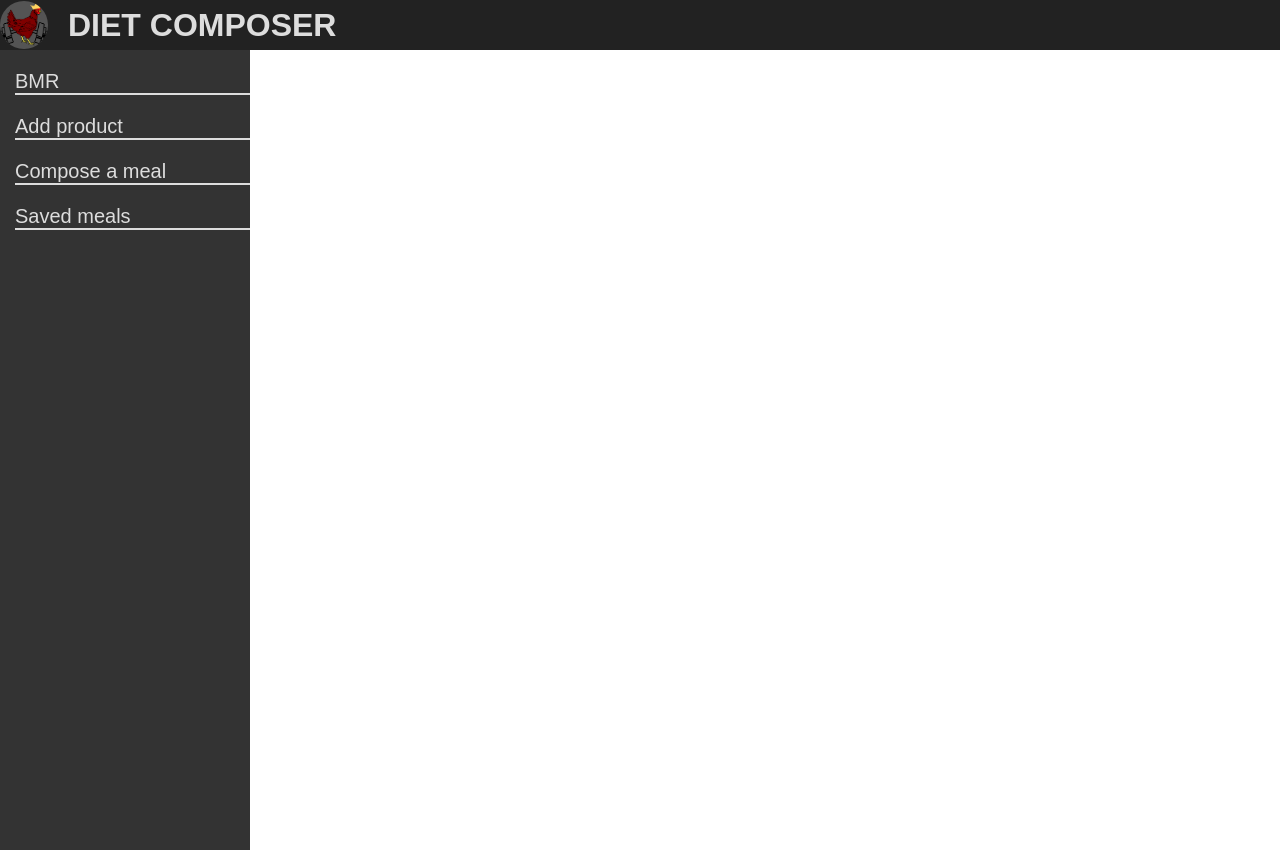
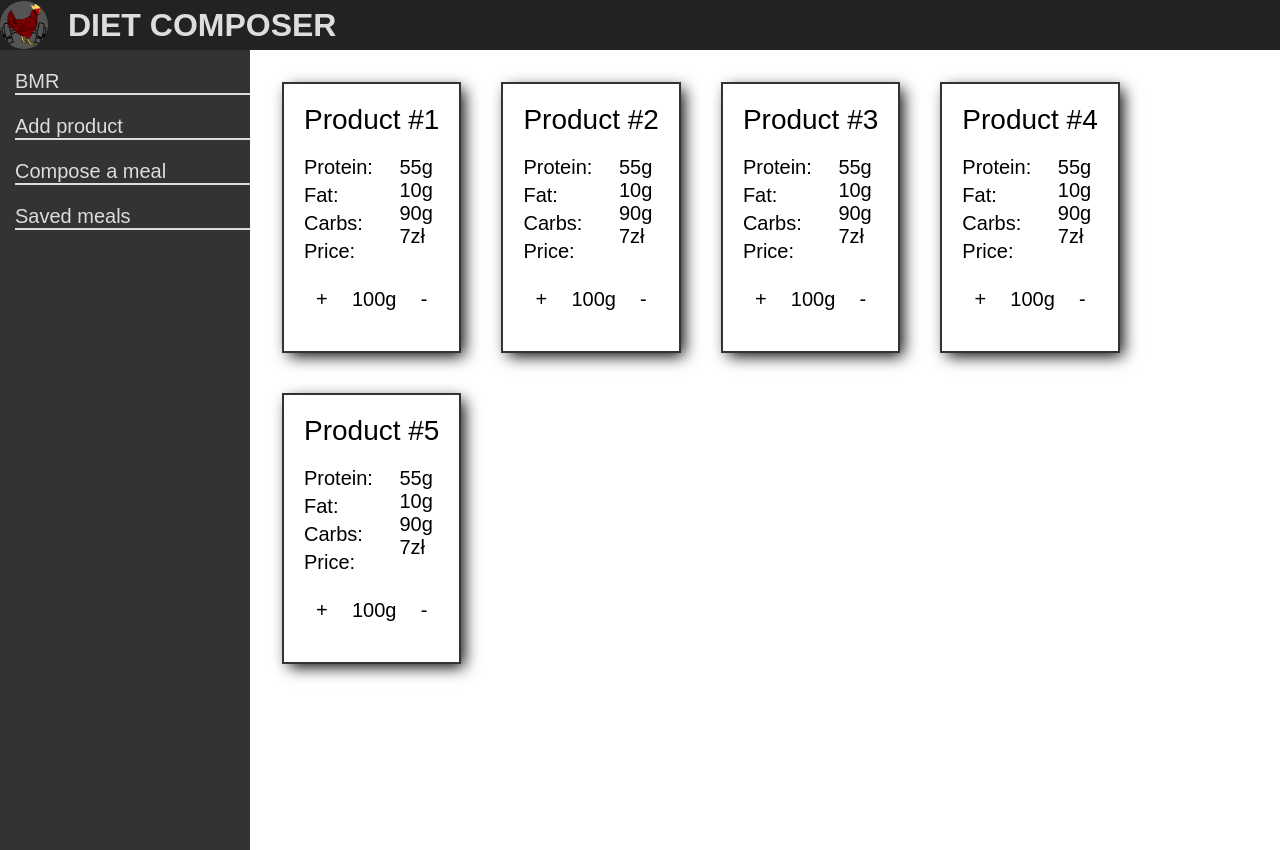
Before and after one commit to Adrode/diet-composer-react, a React (Create React App) app: page / in a window 1280 px wide. Built offline with nearby package versions, Linux system fonts and the light colour scheme; a web font is replaced by a local one.

Commit message:
ProductPickers prepared

```diff
--- a/src/App.js
+++ b/src/App.js
@@ -1,6 +1,7 @@
 import { Header } from "./features/Header";
 import { Options } from "./features/Options";
 import { StyledWorkspaceContainer } from "./common/WorkspaceContainer/styled";
+import { MealComposer } from "./features/MealComposer";
 
 function App() {
   return (
@@ -8,6 +9,7 @@ function App() {
       <Header />
       <StyledWorkspaceContainer>
         <Options />
+        <MealComposer />
       </StyledWorkspaceContainer>
     </>
   );
--- /dev/null
+++ b/src/features/MealComposer/index.js
@@ -0,0 +1,33 @@
+import { useState } from "react";
+import { ChangeValues, MacroProperties, MacroValues, ProductPicker, Property, StyledMealComposer, Title } from "./styled"
+
+export const MealComposer = () => {
+    const [howManyPickers, setHowManyPickers] = useState(5);
+
+    return (
+        <StyledMealComposer>
+            {Array.from({ length: Number(howManyPickers) }).map((_, index) => (
+                <ProductPicker key={index}>
+                    <Title>Product #{index + 1}</Title>
+                    <MacroProperties>
+                        <Property>Protein:</Property>
+                        <Property>Fat:</Property>
+                        <Property>Carbs:</Property>
+                        <Property>Price:</Property>
+                    </MacroProperties>
+                    <MacroValues>
+                        <div>55g</div>
+                        <div>10g</div>
+                        <div>90g</div>
+                        <div>7zł</div>
+                    </MacroValues>
+                    <ChangeValues>
+                        <div>+</div>
+                        <div>100g</div>
+                        <div>-</div>
+                    </ChangeValues>
+                </ProductPicker>
+            ))}
+        </StyledMealComposer>
+    )
+}
--- /dev/null
+++ b/src/features/MealComposer/styled.js
@@ -0,0 +1,53 @@
+import styled from "styled-components";
+
+export const StyledMealComposer = styled.section`
+    padding: 4dvb;
+    width: 100%;
+    height: max-content;
+
+    display: flex;
+    flex-wrap: wrap;
+    gap: 40px;
+`;
+
+export const ProductPicker = styled.div`
+    border: 2px solid ${({ theme }) => theme.color.grey};
+    box-shadow: 5px 5px 15px -2px;
+    padding: 20px;
+    width: max-content;
+
+    display: grid;
+    grid-template-columns: repeat(2, auto);
+    grid-template-rows: repeat(4, auto);
+    grid-gap: 20px;
+`;
+
+export const Title = styled.h2`
+    margin: 0;
+    padding: 0;
+    font-size: 28px;
+    font-weight: normal;
+
+    grid-column-start: 1;
+    grid-column-end: -1;
+`;
+
+export const MacroProperties = styled.div`
+
+`;
+
+export const Property = styled.div`
+    padding-bottom: 5px;
+`;
+
+export const MacroValues = styled.div`
+
+`;
+
+export const ChangeValues = styled.div`
+    grid-column-start: 1;
+    grid-column-end: -1;
+
+    display: flex;
+    justify-content: space-around
+`;
--- a/src/features/Options/styled.js
+++ b/src/features/Options/styled.js
@@ -2,7 +2,7 @@ import styled from "styled-components";
 
 export const StyledOptions = styled.nav`
     background-color: ${({ theme }) => theme.color.grey};
-    width: 250px;
+    min-width: 250px;
     height: ${({ height }) => `${height}px`};
     padding: 20px 0 20px 15px;
     color: ${({ theme }) => theme.color.whiteForText};
```
Also changed, not shown: src/features/Workspace/index.js (deleted), src/features/Workspace/styled.js (deleted).
